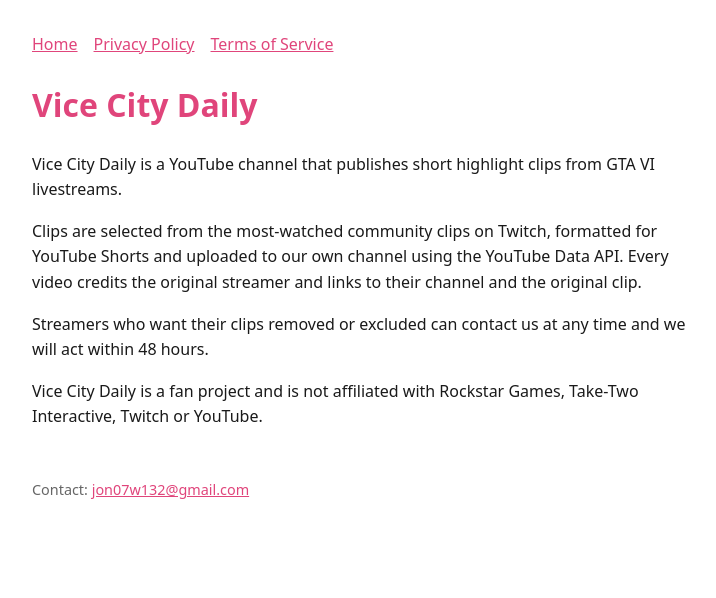
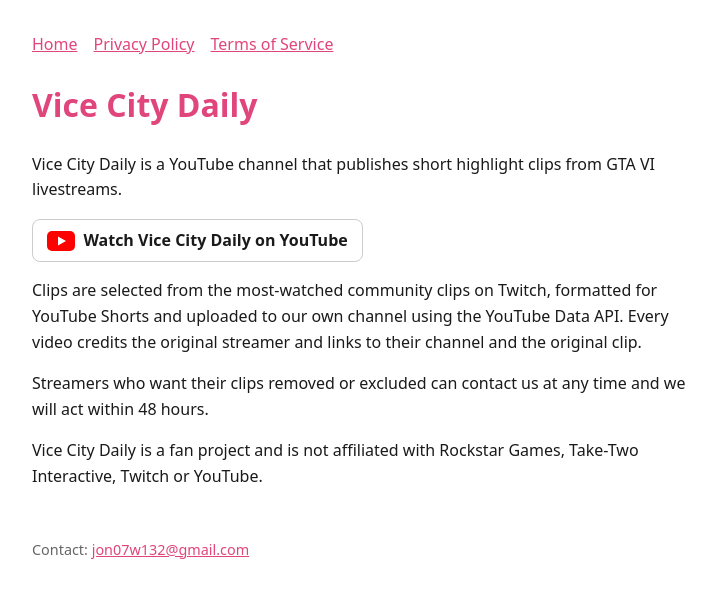
Before and after one commit to EnQiridion/vice-city-daily, a plain HTML site: page index.html in a window 1280 px wide. Shown: the whole page, without its empty margins (272-988 px from the left). Drawn offline with Linux system fonts and the light colour scheme.

Commit message:
Add YouTube channel link
Co-Authored-By: Claude Opus 5.5 <noreply@anthropic.com>

```diff
--- a/index.html
+++ b/index.html
@@ -3,6 +3,7 @@
 <nav><a href="./">Home</a><a href="privacy.html">Privacy Policy</a><a href="terms.html">Terms of Service</a></nav>
 <h1>Vice City Daily</h1>
 <p>Vice City Daily is a YouTube channel that publishes short highlight clips from GTA VI livestreams.</p>
+<p><a class="yt" href="https://www.youtube.com/channel/UCemmfBbevCkRFsvzOVeSn4w"><svg viewBox="0 0 28 20" width="28" height="20" aria-hidden="true"><rect width="28" height="20" rx="5" fill="#FF0000"/><path d="M11 5.5v9l8-4.5z" fill="#fff"/></svg> Watch Vice City Daily on YouTube</a></p>
 <p>Clips are selected from the most-watched community clips on Twitch, formatted for YouTube Shorts and uploaded to our own channel using the YouTube Data API. Every video credits the original streamer and links to their channel and the original clip.</p>
 <p>Streamers who want their clips removed or excluded can contact us at any time and we will act within 48 hours.</p>
 <p>Vice City Daily is a fan project and is not affiliated with Rockstar Games, Take-Two Interactive, Twitch or YouTube.</p>
--- a/style.css
+++ b/style.css
@@ -2,3 +2,4 @@
 @media (prefers-color-scheme:dark){:root{--bg:#121212;--fg:#eee;--muted:#aaa}}
 body{background:var(--bg);color:var(--fg);font:16px/1.6 system-ui,sans-serif;max-width:42rem;margin:0 auto;padding:2rem 1rem}
 h1{color:var(--accent)}a{color:var(--accent)}nav a{margin-right:1rem}footer{color:var(--muted);margin-top:3rem;font-size:.9rem}
+.yt{display:inline-flex;align-items:center;gap:.5rem;padding:.5rem .9rem;border:1px solid #ccc;border-radius:8px;text-decoration:none;color:var(--fg);font-weight:600}
```
